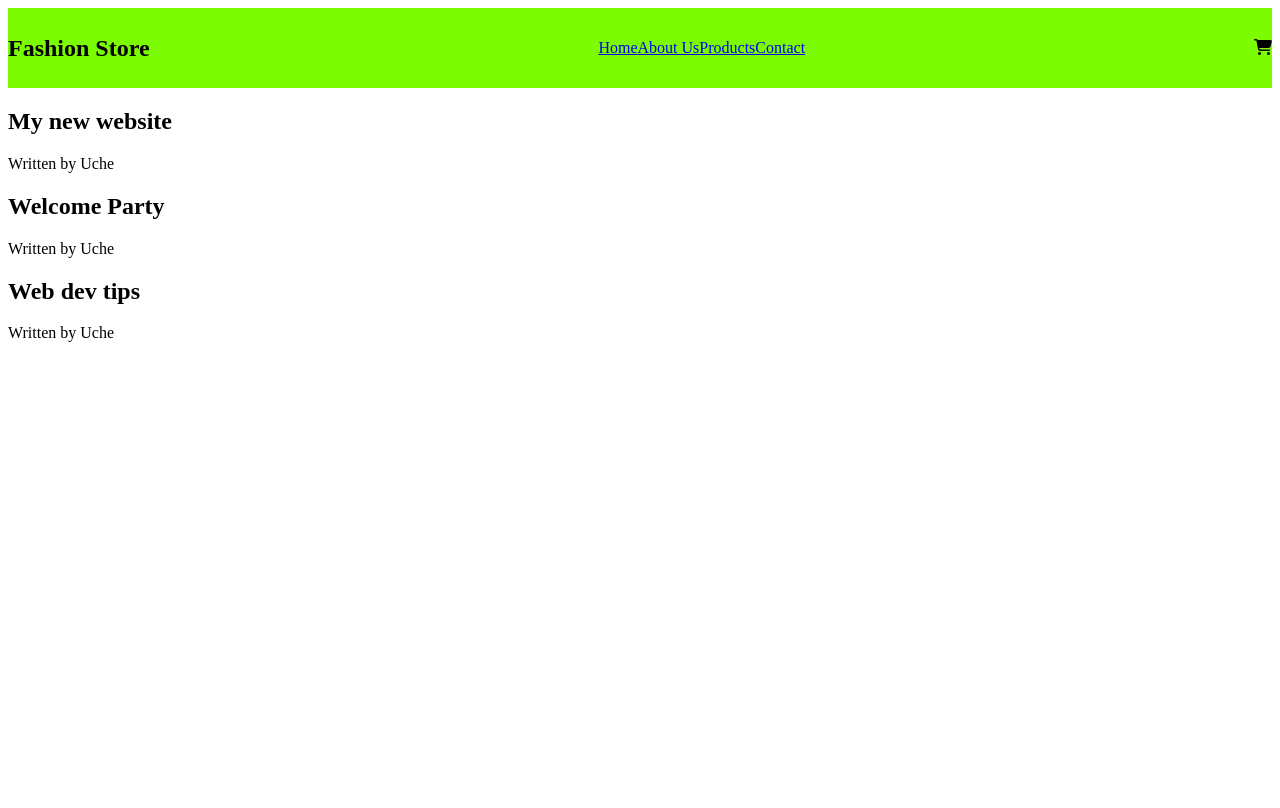
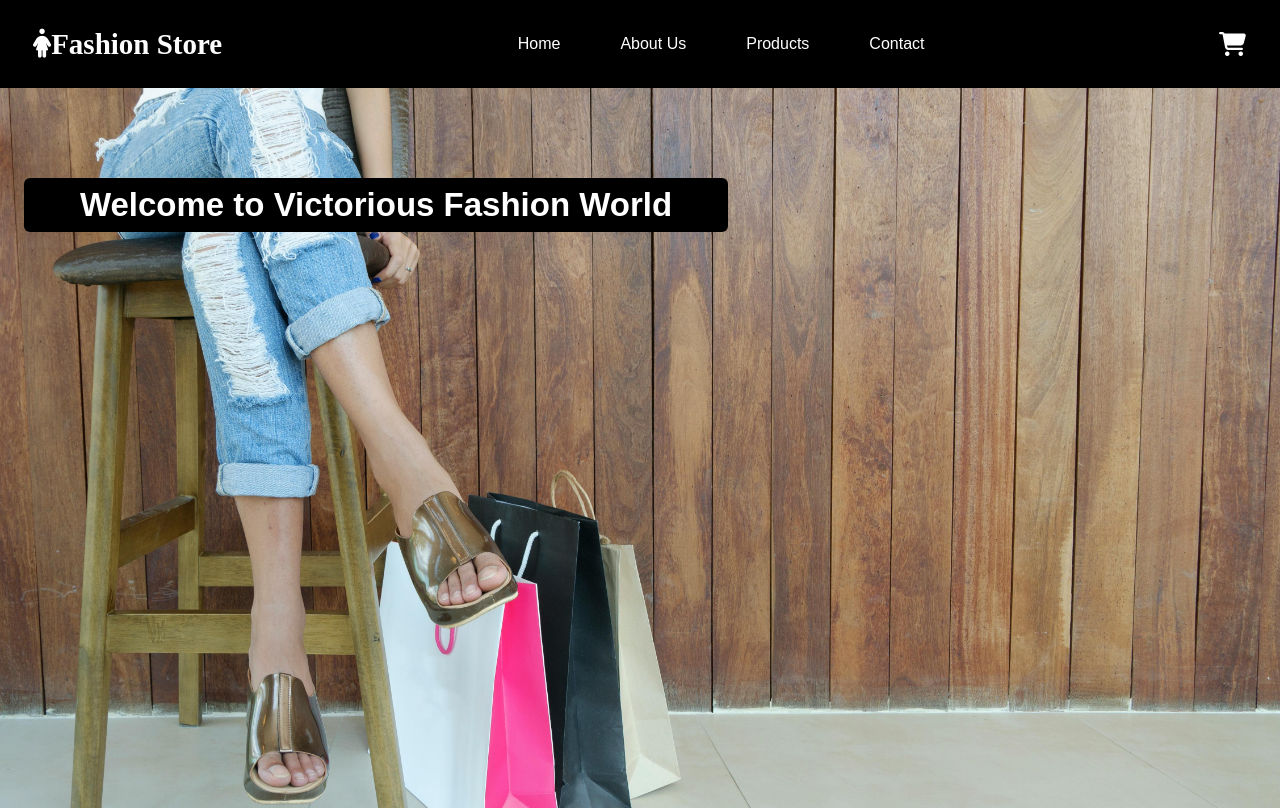
Before and after one commit to UceeCode/My-react-app, a React (Create React App) app: page / in a window 1280 px wide. Built offline with nearby package versions, Linux system fonts and the light colour scheme.

Commit message:
added new cool styles

```diff
--- a/src/Home.js
+++ b/src/Home.js
@@ -1,19 +1,8 @@
-import { useState } from "react";
 
 const Home = () => {
-    const [blogs, setblogs] = useState([
-        { title: 'My new website', body: 'lorem ipsum...', author: 'Uche', id: 1},
-        { title: 'Welcome Party', body: 'lorem ipsum...', author: 'Uche', id: 2},
-        { title: 'Web dev tips', body: 'lorem ipsum...', author: 'Uche', id: 3},
-    ])
     return (
         <div className="home">
-            {blogs.map((blog) => (
-                <div className="blog-preview" key={blog.id}>
-                    <h2>{blog.title}</h2>
-                    <p>Written by {blog.author}</p>
-                </div>
-            ))}
+            <h1>Welcome to Victorious Fashion World</h1>
         </div>
      );
 }
--- a/src/Navbar.js
+++ b/src/Navbar.js
@@ -1,7 +1,7 @@
 const Navbar = () => {
     return (
         <nav className="navbar">
-            <h1>Fashion Store</h1>
+            <h1><i class="fa-solid fa-person-dress"></i>Fashion Store</h1>
             <div className="links">
                 <a href="/">Home</a>
                 <a href="/about">About Us</a>
--- a/src/index.css
+++ b/src/index.css
@@ -1,12 +1,55 @@
 @import url('https://fonts.googleapis.com/css2?family=Roboto+Slab&display=swap');
 @import url('https://cdnjs.cloudflare.com/ajax/libs/font-awesome/6.4.2/css/all.min.css');
 
-
+*{
+  padding: 0;
+  margin: 0;
+  box-sizing: border-box;
+  font-family: sans-serif;
+}
 .navbar{
-  height: 10vh;
+  height: 11vh;
   width: 100%;
-  background-color: lawngreen;
+  background-color: black;
   display: flex;
   justify-content: space-between;
   align-items: center;
 }
+.navbar h1{
+  position: relative;
+  left: 33px;
+  font-size: 29px;
+  font-family: cursive;
+  font-weight: bold;
+  color: white;
+}
+.links a{
+  text-decoration: none;
+  color: white;
+  margin: 30px;
+}
+.icon i{
+  font-size: 24px;
+  position: relative;
+  right: 34px;
+  color: white;
+}
+
+.home{
+  height: 90vh;
+  background-image: url('./pexels-porapak-apichodilok-346751.jpg');
+  background-position: center;
+  background-size: cover;
+}
+.home h1{
+  color: white;
+  font-size: 33px;
+  width: 55%;
+  text-align: center;
+  padding: 8px;
+  border-radius: 6px;
+  position: relative;
+  top: 90px;
+  left: 24px;
+  background-color: black;
+}
```
Also changed, not shown: src/assets/pexels-porapak-apichodilok-346751.jpg (added), src/pexels-porapak-apichodilok-346751.jpg (added).
